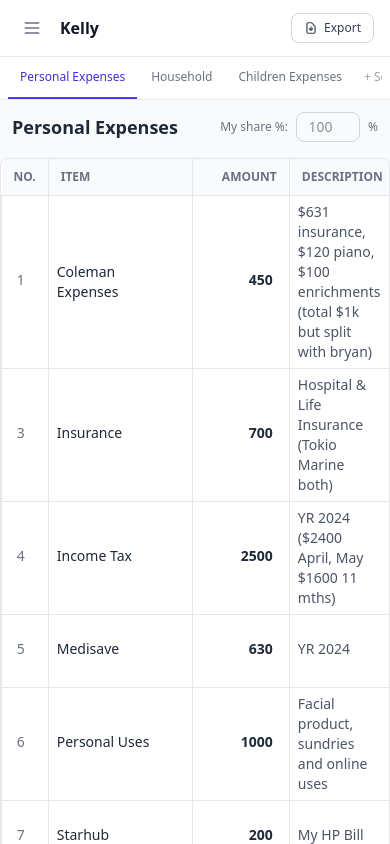
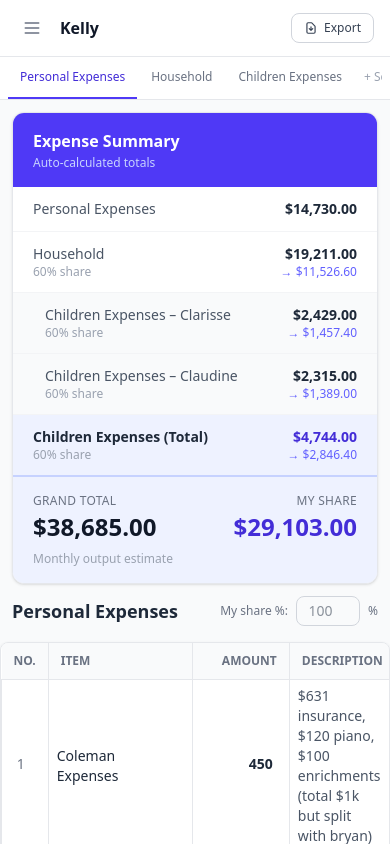
Before and after one commit to darrylsng/Liveahomesg, a React (Vite) app: page / in a window 390 px wide. Built offline with nearby package versions, Linux system fonts and the light colour scheme.

Commit message:
fix: move mobile summary to top above the table
https://claude.ai/code/session_019osyXEGfS2fyFoM1eyowbt

```diff
--- a/src/components/ClientDashboard.jsx
+++ b/src/components/ClientDashboard.jsx
@@ -74,6 +74,11 @@ export default function ClientDashboard() {
       <div className="flex-1 flex overflow-hidden">
         {/* Main content — scrolls on mobile, includes summary below table */}
         <div className="flex-1 overflow-y-auto">
+          {/* Summary shown above table on mobile */}
+          <div className="lg:hidden px-3 pt-3">
+            <SummaryCard client={client} />
+          </div>
+
           <div className="p-3 sm:p-6">
             {client.sections.map(section => {
               if (section.id !== currentSectionId) return null;
@@ -82,11 +87,6 @@ export default function ClientDashboard() {
               }
               return <RegularSection key={section.id} clientId={client.id} section={section} />;
             })}
-          </div>
-
-          {/* Summary shown below table on mobile */}
-          <div className="lg:hidden px-3 pb-6">
-            <SummaryCard client={client} />
           </div>
         </div>
 
```
